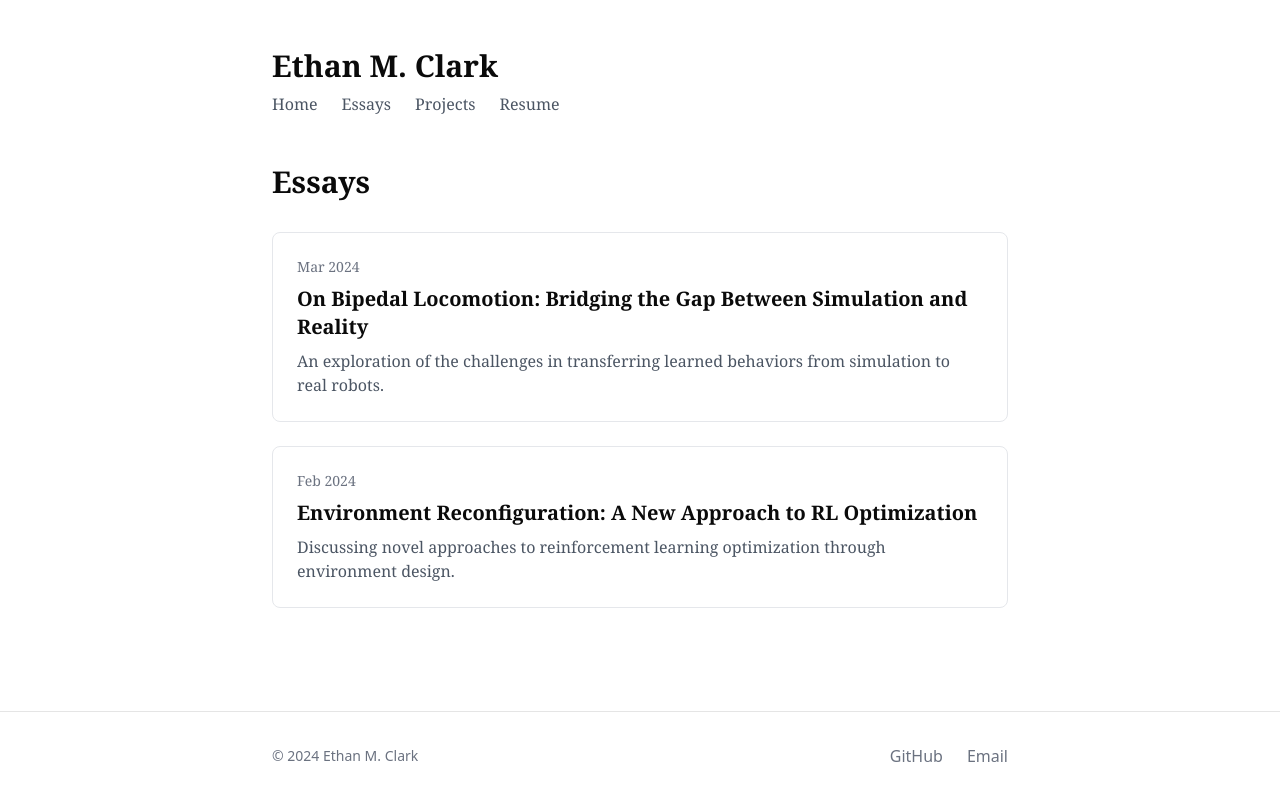
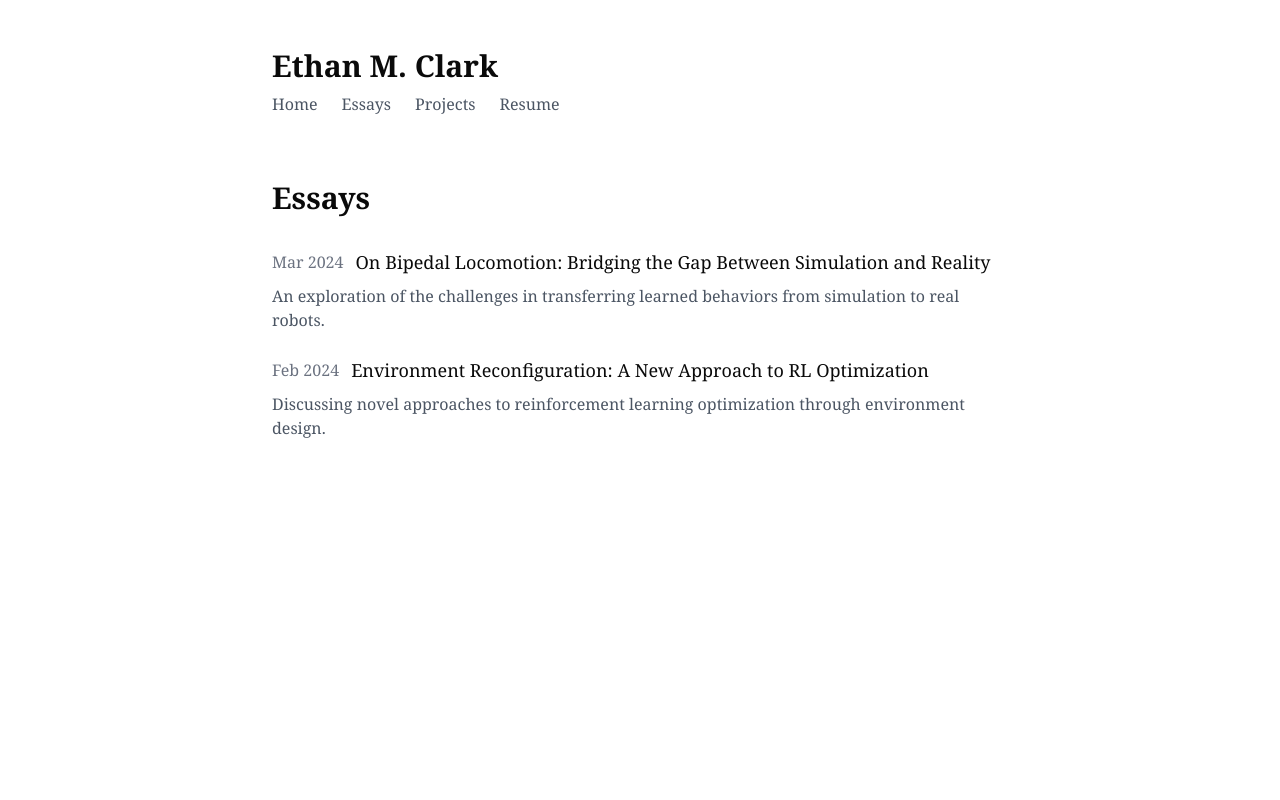
Before and after one commit to ethanmclark1/personal_website, a Next.js app: page /essays in a window 1280 px wide. Built offline with nearby package versions, Linux system fonts and the light colour scheme.

Commit message:
update individual pages

```diff
--- a/src/app/essays/page.tsx
+++ b/src/app/essays/page.tsx
@@ -1,23 +1,27 @@
+import { PageWrapper } from '@/components/layout/PageWrapper'
 import { essays } from '@/lib/constants/essays'
-import { EssayCard } from '@/components/essays/EssayCard'
-import { Header } from '@/components/layout/Header'
-import { Footer } from '@/components/layout/Footer'
 
 export default function Essays() {
   return (
-    <div className="min-h-screen flex flex-col">
-      <div className="max-w-3xl mx-auto px-4 py-12 font-serif flex-grow">
-        <Header />
-        <main className="space-y-8">
-          <h1 className="text-3xl font-bold mb-8">Essays</h1>
-          <div className="space-y-6">
-            {essays.map((essay, index) => (
-              <EssayCard key={index} essay={essay} />
-            ))}
-          </div>
-        </main>
+    <PageWrapper>
+      <div className="space-y-8">
+        <h1 className="text-3xl font-bold">Essays</h1>
+        <div className="space-y-6">
+          {essays.map((essay, index) => (
+            <div key={index}>
+              <div className="flex items-center space-x-3">
+                <span className="text-gray-500">{essay.date}</span>
+                <a href={`/essays/${essay.slug}`} className="text-lg hover:underline">
+                  {essay.title}
+                </a>
+              </div>
+              {essay.description && (
+                <p className="text-gray-600 mt-2">{essay.description}</p>
+              )}
+            </div>
+          ))}
+        </div>
       </div>
-      <Footer />
-    </div>
+    </PageWrapper>
   )
 }
--- a/src/app/page.tsx
+++ b/src/app/page.tsx
@@ -1,4 +1,4 @@
-import { Header } from '@/components/layout/Header'
+import { PageWrapper } from '@/components/layout/PageWrapper'
 import { About } from '@/components/home/About'
 import { BeyondTech } from '@/components/home/BeyondTech'
 import { RecentEssays } from '@/components/home/RecentEssays'
@@ -6,14 +6,13 @@ import { FeaturedProjects } from '@/components/home/FeaturedProjects'
 
 export default function Home() {
   return (
-    <div className="max-w-3xl mx-auto px-4 py-12 font-serif">
-      <Header />
-      <main className="space-y-12">
+    <PageWrapper>
+      <div className="space-y-16">
         <About />
         <BeyondTech />
         <RecentEssays />
         <FeaturedProjects />
-      </main>
-    </div>
+      </div>
+    </PageWrapper>
   )
 }
--- a/src/app/projects/page.tsx
+++ b/src/app/projects/page.tsx
@@ -1,23 +1,22 @@
+import { PageWrapper } from '@/components/layout/PageWrapper'
 import { projects } from '@/lib/constants/projects'
-import { ProjectCard } from '@/components/projects/ProjectCard'
-import { Header } from '@/components/layout/Header'
-import { Footer } from '@/components/layout/Footer'
 
 export default function Projects() {
-    return (
-        <div className="min-h-screen flex flex-col">
-            <div className="max-w-3xl mx-auto px-4 py-12 font-serif flex-grow">
-                <Header />
-                <main className="space-y-8">
-                    <h1 className="text-3xl font-bold mb-8">Projects</h1>
-                    <div className="space-y-6">
-                        {projects.map((project, index) => (
-                            <ProjectCard key={index} project={project} />
-                        ))}
-                    </div>
-                </main>
+  return (
+    <PageWrapper>
+      <div className="space-y-8">
+        <h1 className="text-3xl font-bold">Projects</h1>
+        <div className="space-y-6">
+          {projects.map((project, index) => (
+            <div key={index}>
+              <a href={`/projects/${project.slug}`} className="text-lg hover:underline">
+                {project.title}
+              </a>
+              <p className="text-gray-600 mt-2">{project.description}</p>
             </div>
-            <Footer />
+          ))}
         </div>
-    )
+      </div>
+    </PageWrapper>
+  )
 }
--- a/src/components/essays/EssayCard.tsx
+++ /dev/null
@@ -1,23 +0,0 @@
-import { Essay } from '@/types'
-
-interface EssayCardProps {
-  essay: Essay
-}
-
-export function EssayCard({ essay }: EssayCardProps) {
-  return (
-    <article className="p-6 bg-white rounded-lg border border-gray-200 hover:border-gray-300 transition-colors">
-      <div className="space-y-2">
-        <div className="flex items-center justify-between">
-          <span className="text-sm text-gray-500">{essay.date}</span>
-        </div>
-        <h2 className="text-xl font-semibold hover:underline">
-          <a href={`/essays/${essay.slug}`}>{essay.title}</a>
-        </h2>
-        {essay.description && (
-          <p className="text-gray-600">{essay.description}</p>
-        )}
-      </div>
-    </article>
-  )
-}
--- a/src/components/layout/Footer.tsx
+++ /dev/null
@@ -1,29 +0,0 @@
-export function Footer() {
-  return (
-    <footer className="py-8 border-t">
-      <div className="max-w-3xl mx-auto px-4">
-        <div className="flex justify-between items-center">
-          <div className="text-sm text-gray-500">
-            © {new Date().getFullYear()} Ethan M. Clark
-          </div>
-          <div className="space-x-6">
-            <a
-              href="https://github.com/ethanmclark1"
-              target="_blank"
-              rel="noopener noreferrer"
-              className="text-gray-500 hover:text-gray-700"
-            >
-              GitHub
-            </a>
-            <a
-              href="mailto:eclark715@gmail.com"
-              className="text-gray-500 hover:text-gray-700"
-            >
-              Email
-            </a>
-          </div>
-        </div>
-      </div>
-    </footer>
-  )
-}
--- /dev/null
+++ b/src/components/layout/PageWrapper.tsx
@@ -0,0 +1,19 @@
+import { Header } from './Header'
+import { Footer } from './Footer'
+
+interface PageWrapperProps {
+  children: React.ReactNode
+}
+
+export function PageWrapper({ children }: PageWrapperProps) {
+  return (
+    <div className="min-h-screen flex flex-col">
+      <div className="max-w-3xl w-full mx-auto px-4 py-12 font-serif flex-grow">
+        <Header />
+        <main className="mt-16">
+          {children}
+        </main>
+      </div>
+    </div>
+  )
+}
--- a/src/components/projects/ProjectCard.tsx
+++ /dev/null
@@ -1,18 +0,0 @@
-import { Project } from '@/types'
-
-interface ProjectCardProps {
-  project: Project
-}
-
-export function ProjectCard({ project }: ProjectCardProps) {
-  return (
-    <article className="p-6 bg-white rounded-lg border border-gray-200 hover:border-gray-300 transition-colors">
-      <div className="space-y-2">
-        <h2 className="text-xl font-semibold hover:underline">
-          <a href={`/projects/${project.slug}`}>{project.title}</a>
-        </h2>
-        <p className="text-gray-600">{project.description}</p>
-      </div>
-    </article>
-  )
-}
```
